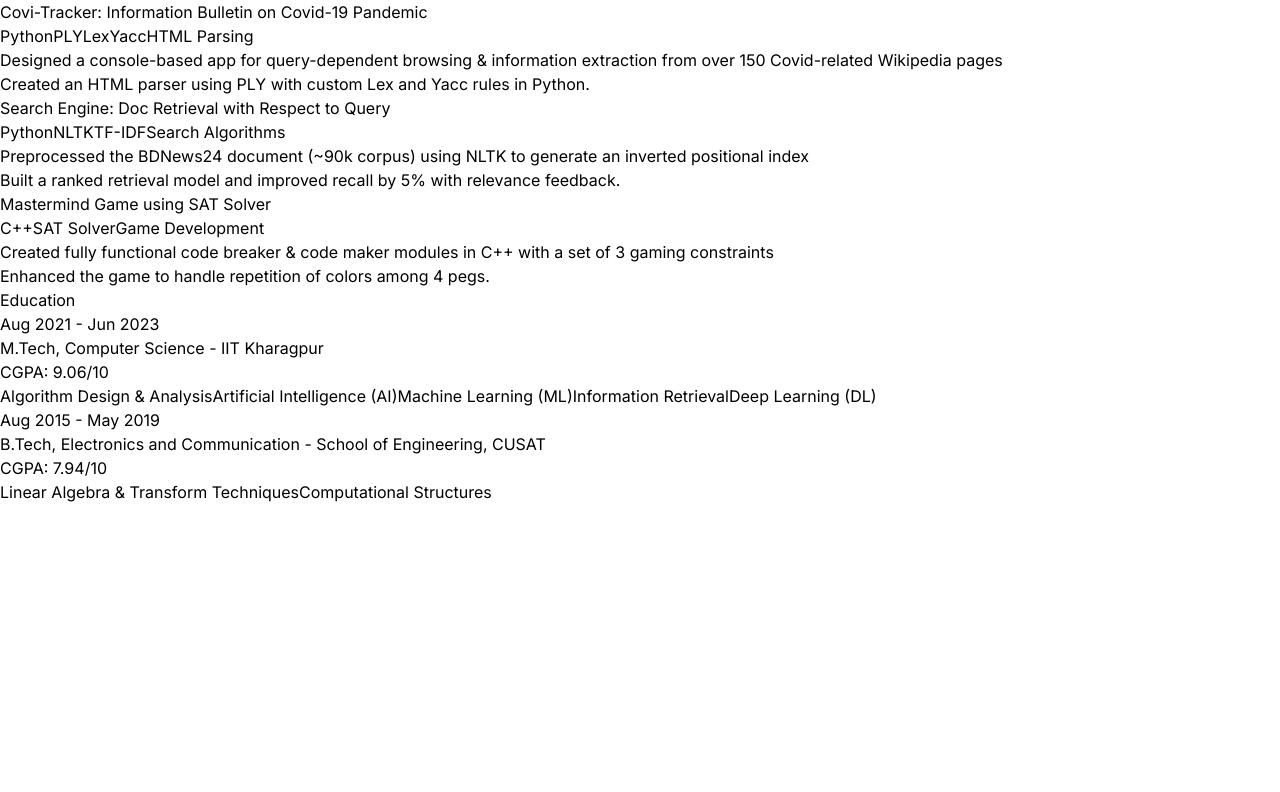
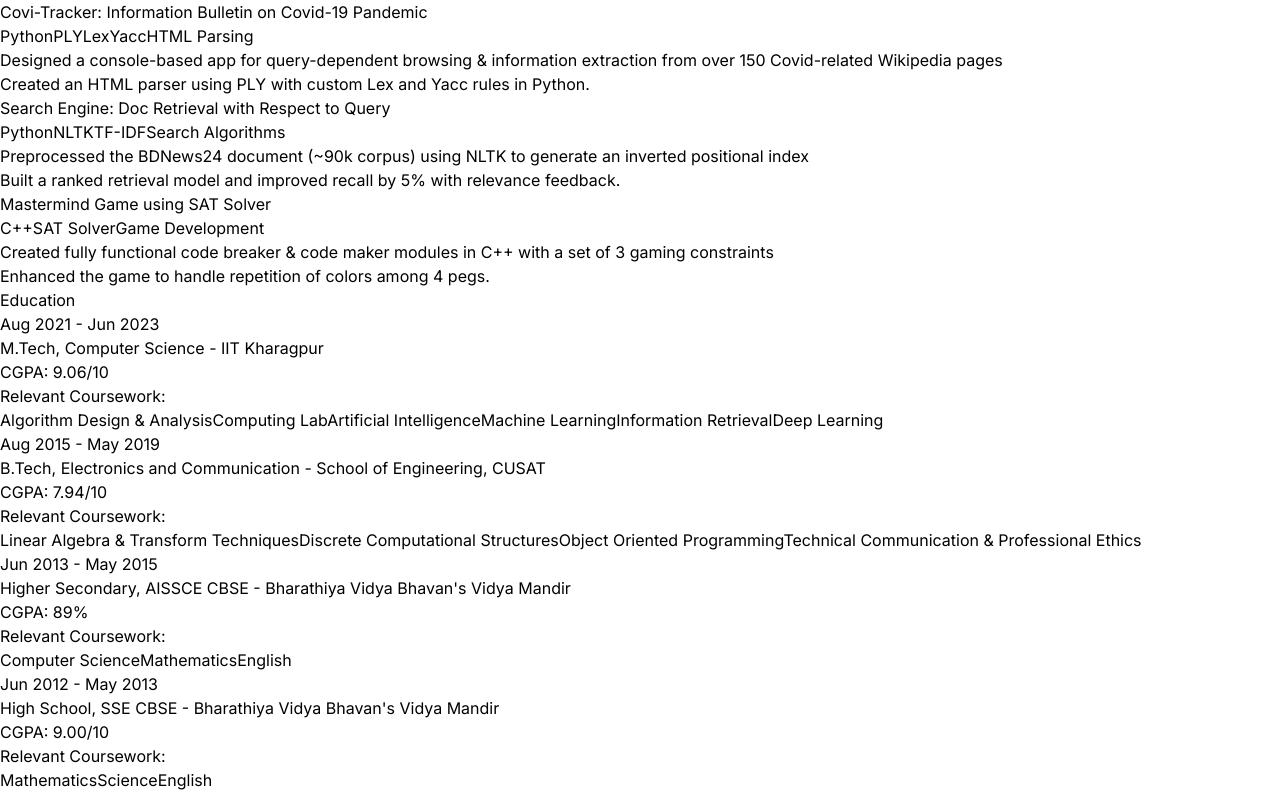
Before and after one commit to adhi-97/My_Portfolio, a React (Vite) app: page / in a window 1280 px wide. Shown: the part 6681-7473 px from the top of the page. Before the commit the page ends 7185 px from the top, so only its background shows below. Built offline with nearby package versions, Linux system fonts and the light colour scheme.

Commit message:
Added Educational Section

```diff
--- a/src/components/Education.jsx
+++ b/src/components/Education.jsx
@@ -2,38 +2,44 @@ import { EDUCATION } from "../constants";
 
 const Education = () => {
   return (
-    <div className="border-b border-neutral-900 pb-4">
-        <h1 className="my-20 text-white-900 text-center text-4xl">Education</h1>
+    <div id="Education" className="border-b border-neutral-900 pb-4">
+      <h1 className="my-20 text-white text-center text-4xl">Education</h1>
       <div>
-            {
-                EDUCATION.map((education,index) => (
+        {EDUCATION.map((education, index) => (
           <div key={index} className="mb-8 flex flex-wrap lg:justify-center">
+            {/* Year */}
             <div className="w-full lg:w-1/4">
               <p className="mb-2 text-sm text-neutral-400">{education.year}</p>
             </div>
+
+            {/* Degree and School */}
             <div className="w-full max-w-xl lg:w-3/4">
               <h6 className="mb-2 font-semibold">
-                                {education.degree} - {""}
-                                <span className="text-sm text-purple-100">
-                                    {education.school}
-                                </span>
+                {education.degree} -{" "}
+                <span className="text-sm text-purple-100">{education.school}</span>
               </h6>
               <p className="mb-4 text-neutral-400">CGPA: {education.grade}</p>
-                            {education.courses.map((tech,index) => (
+
+              {/* Courses */}
+              <div>
+                <p className="font-semibold text-neutral-400 mb-2">Relevant Coursework:</p>
+                <div className="flex flex-wrap gap-2">
+                  {education.courses.map((course, idx) => (
                     <span
-                                    key={index}
-                                    className="mr-2 mt-4 rounded bg-neutral-900 px-2 py-1 text-sm font-medium text-purple-800"
+                      key={idx}
+                      className="mr-2 mt-2 rounded bg-neutral-800 px-3 py-1 text-sm font-medium text-purple-100"
                     >
-                                    {tech}
+                      {course}
                     </span>
                   ))}
                 </div>
               </div>
-                ))
-            }
             </div>
           </div>
-  )
-}
+        ))}
+      </div>
+    </div>
+  );
+};
 
 export default Education;
--- a/src/constants/index.js
+++ b/src/constants/index.js
@@ -107,10 +107,11 @@ export const EDUCATION = [
     year: "Aug 2021 - Jun 2023",
     courses: [
       "Algorithm Design & Analysis",
-      "Artificial Intelligence (AI)",
-      "Machine Learning (ML)",
+      "Computing Lab",
+      "Artificial Intelligence",
+      "Machine Learning",
       "Information Retrieval",
-      "Deep Learning (DL)"
+      "Deep Learning"
     ],
     grade: "9.06/10"
   },
@@ -120,11 +121,37 @@ export const EDUCATION = [
     year: "Aug 2015 - May 2019",
     courses: [
       "Linear Algebra & Transform Techniques",
-      "Computational Structures"
+      "Discrete Computational Structures",
+      "Object Oriented Programming",
+      "Technical Communication & Professional Ethics"
     ],
     grade: "7.94/10"
+  },
+  {
+    degree: "Higher Secondary, AISSCE CBSE",
+    school: "Bharathiya Vidya Bhavan's Vidya Mandir",
+    year: "Jun 2013 - May 2015",
+    courses: [
+      "Computer Science",
+      "Mathematics",
+      "English"
+    ],
+    grade: "89%"
+  },
+  {
+    degree: "High School, SSE CBSE",
+    school: "Bharathiya Vidya Bhavan's Vidya Mandir",
+    year: "Jun 2012 - May 2013",
+    courses: [
+      "Mathematics",
+      "Science",
+      "English"
+    ],
+    grade: "9.00/10"
   }
 ];
+
+
 
 export const CONTACT = {
   address: "767 Fifth Avenue, New York, NY 10153 ",
```
Lines whose indentation alone changed are shown as unchanged.
